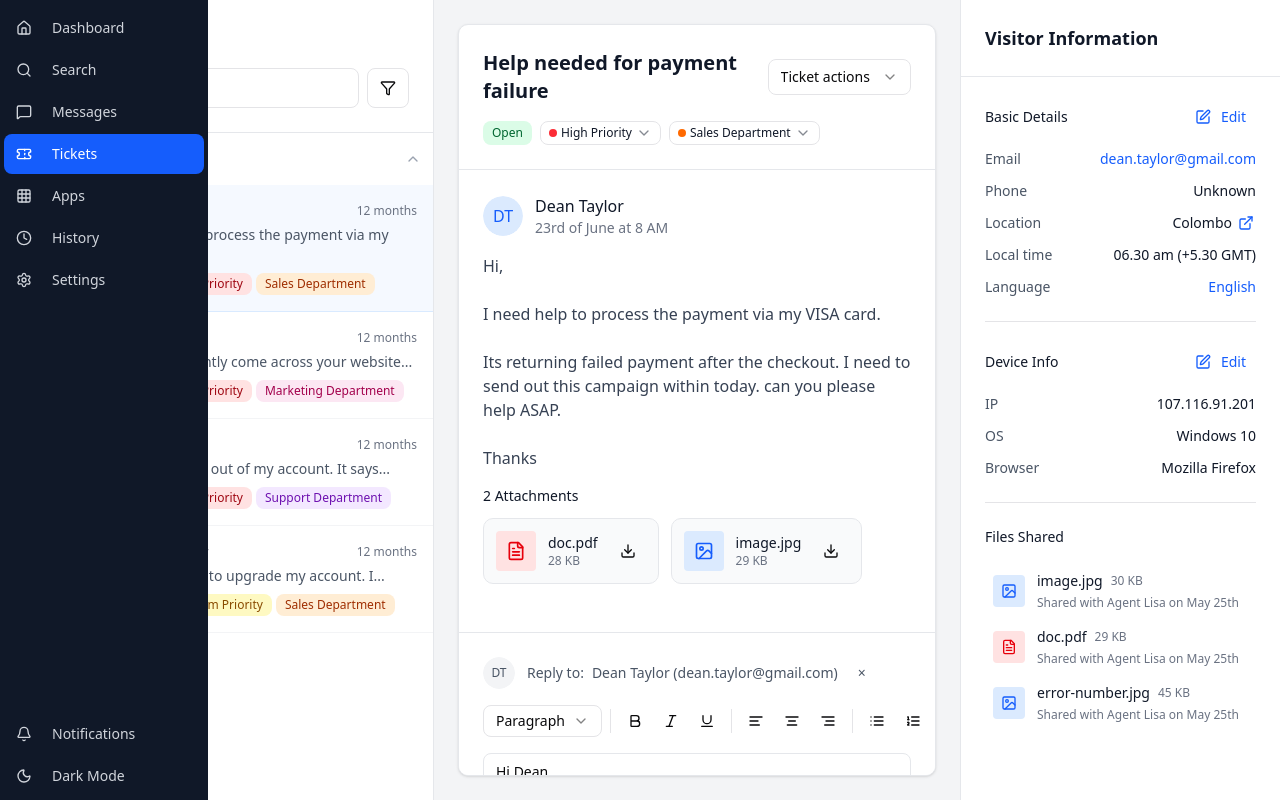
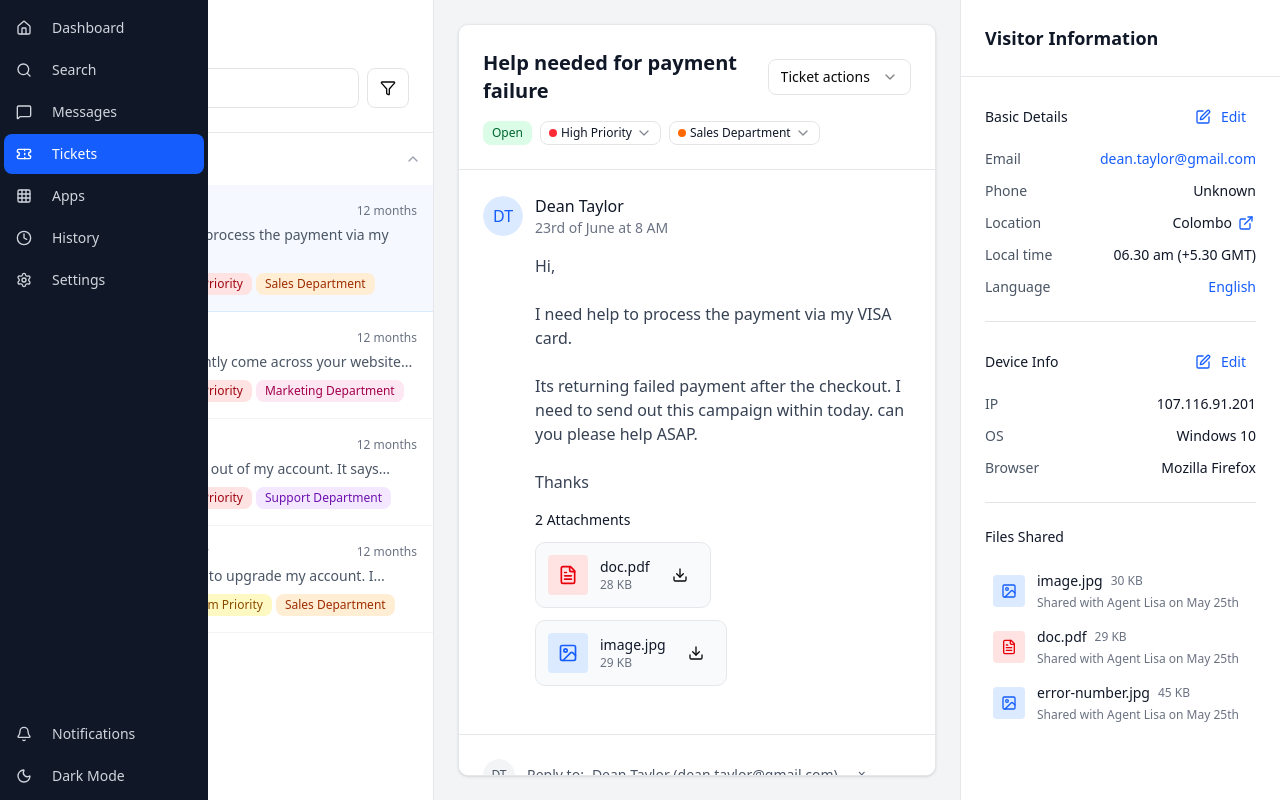
Before and after one commit to rahul5894/ticketing-system, a Next.js app: page /tickets in a window 1280 px wide. Built offline with nearby package versions, Linux system fonts and the light colour scheme.

Commit message:
fixed ui more

```diff
--- a/src/domains/ticketing/components/TicketDetail.tsx
+++ b/src/domains/ticketing/components/TicketDetail.tsx
@@ -409,7 +409,7 @@ export function TicketDetail({ ticket, isAdmin = false, onTicketUpdate }: Ticket
               </div>
 
             {/* Message content */}
-            <div className="prose prose-sm max-w-none mb-4">
+            <div className="prose prose-sm max-w-none mb-4 ml-13">
               <p className="whitespace-pre-wrap text-gray-700 dark:text-gray-300">
                 {mainMessage.content}
               </p>
@@ -417,7 +417,7 @@ export function TicketDetail({ ticket, isAdmin = false, onTicketUpdate }: Ticket
 
             {/* Attachments */}
             {mainMessage.attachments.length > 0 && (
-              <div className="mb-6">
+              <div className="mb-6 ml-13">
                 <h4 className="text-sm font-medium text-gray-900 dark:text-gray-100 mb-3">
                   {mainMessage.attachments.length} Attachments
                 </h4>
```
